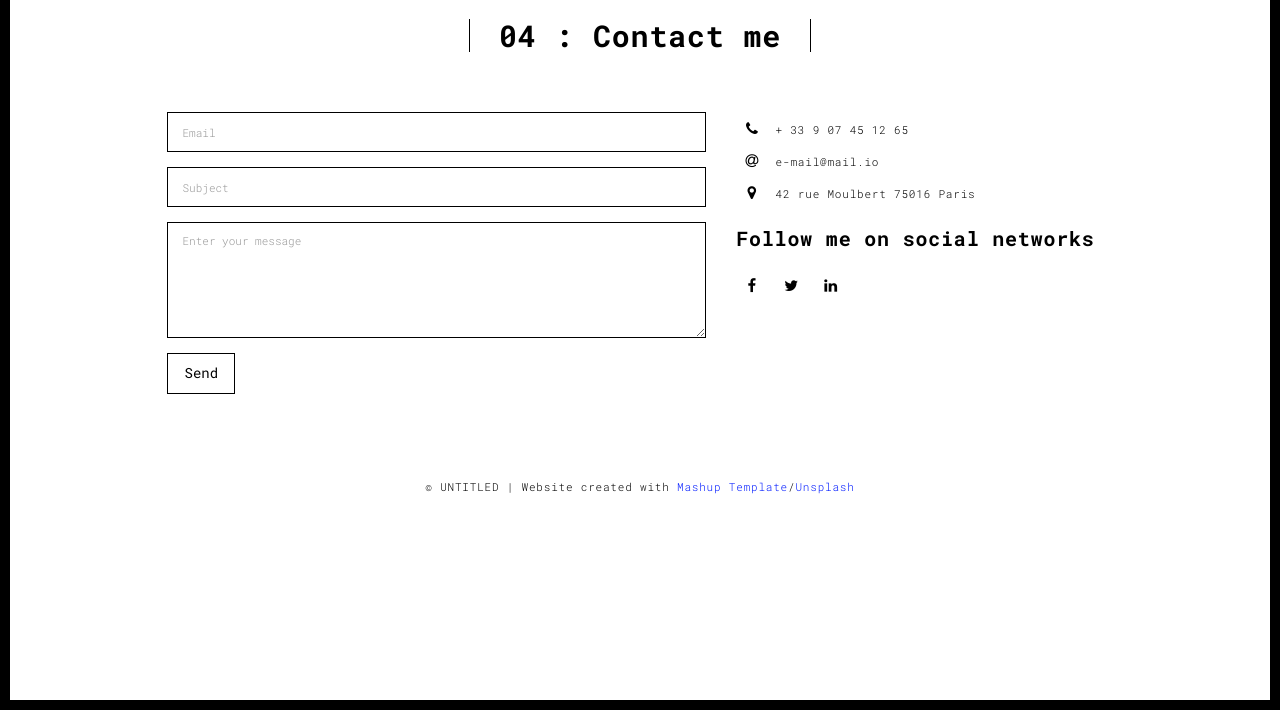
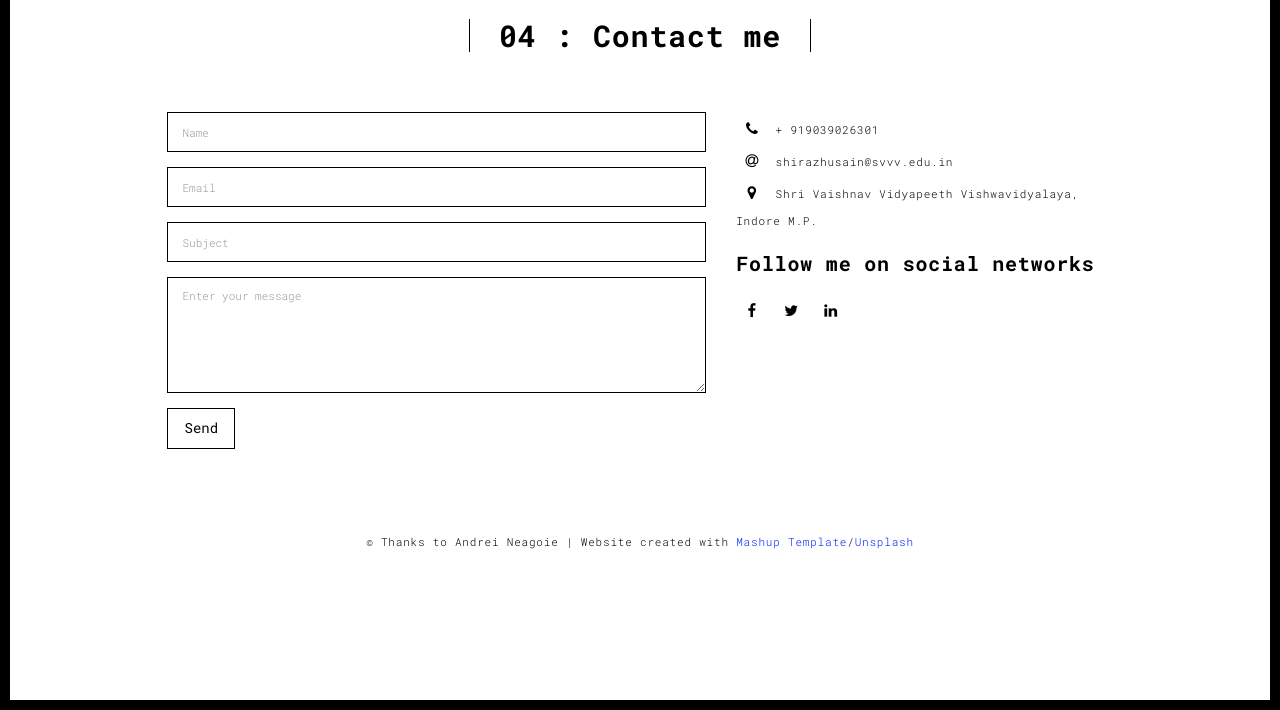
Before and after one commit to ShirazHusain1/portfo, a Flask app: page /contact.html in a window 1280 px wide. Shown: the part 90-800 px from the top of the page. Run offline with Flask 2, Linux system fonts and the light colour scheme; some libraries are stand-ins or nearby versions.

Commit message:
changing files version1

```diff
--- a/server.py
+++ b/server.py
@@ -10,10 +10,6 @@ def hello_world():
     #return "<p>Hello, Shira!</p>"
     return render_template('./index.html')
 
-# @app.route("/thankyou.html/<username>")
-# def hello_world2(username='husain'):
-#     return render_template('./thankyou.html', name=username)
-
 @app.route("/<string:page_name>")
 def html_page(page_name):
     #return "<p>Hello, Shira!</p>"
@@ -21,56 +17,79 @@ def html_page(page_name):
 
 def write_to_file(data):
     with open ('database.txt', mode='a') as database:
+        name = data["name"]
         email = data["email"]
         subject = data["subject"]
         message = data["message"]
-        file = database.write(f'\n{email},{subject},{message}')
+        file = database.write(f'\n{name},{email},{subject},{message}')
         #file = database.write("you are right there")
         print("write to file is working")
 
 def write_to_csv(data):
     with open ('database.csv', newline='', mode='a') as database2:
+        name = data["name"]
         email = data["email"]
         subject = data["subject"]
         message = data["message"]
         csv_writer = csv.writer(database2, delimiter=',', quotechar='"', quoting=csv.QUOTE_MINIMAL)
-        csv_writer.writerow([email,subject,message])
+        csv_writer.writerow([name,email,subject,message])
         print("write to CSV is working")
 
-# # @app.route("/<username>")
-# # def hello_world(username=None):
-# #     return render_template('index.html', name=username)
+# Get means send and Post means save
 
-# # @app.route("/<username>/<int:post_id>")
-# # def hello_world(username=None, post_id=None):
-# #     return render_template('index.html', name=username, post_id=post_id)
+@app.route('/submit_form', methods=['POST', 'GET'])
+def submit_form():
+    if request.method=='POST':
+        try:
+            #data = request.form['email']
+            myname = request.form['name']
+            data = request.form.to_dict()
+            print(data)
+            write_to_csv(data)
+            write_to_file(data)
+            #return redirect('./thankyou.html')
+            return render_template('./thankyou.html', username=myname)
+
+        except:
+            return 'Did not save to database'
+    else:
+        return 'something went wrong. Try again'
+
+@app.route("/thankyou.html/<string:myname>")
+def hello_world3(myname=None):
+    return render_template('./thankyou.html', name=myname)
+
+#*****************************************************************
 
 # @app.route("/about.html")
 # def about():
-#     #return "<p>Hello, Shira!</p>"
 #     return render_template('./about.html')
 
 # @app.route("/contact.html")
 # def contact():
-#     #return "<p>Hello, Shira!</p>"
 #     return render_template('./contact.html')
 
 # @app.route("/works.html")
 # def works():
-#     #return "<p>Hello, Shira!</p>"
 #     return render_template('./works.html')
 
 # @app.route("/work.html")
 # def work():
-#     #return "<p>Hello, Shira!</p>"
 #     return render_template('./work.html')
+
+# @app.route("/index.html")
+# def index():
+#     return render_template('./index.html')
+
+#************************************************************************
+
+# @app.route("/<username>/<int:post_id>")
+# def hello_world(username=None, post_id=None):
+#     return render_template('index.html', name=username, post_id=post_id)
 
 # @app.route("/components.html")
 # def components():
-#     #return "<p>Hello, Shira!</p>"
 #     return render_template('./components.html')
-
-
 
 # @app.route("/Home")
 # def Home():
@@ -80,23 +99,5 @@ def write_to_csv(data):
 # def Aboutme():
 #     return "<p>Hello, Shiraz, This is about you</p>"
 
-# Get means send and Post means save
-
-@app.route('/submit_form', methods=['POST', 'GET'])
-def submit_form():
-    if request.method=='POST':
-        try:
-            #data = request.form['email']
-            name = request.form['subject']
-            data = request.form.to_dict()
-            print(data)
-            write_to_csv(data)
-            write_to_file(data)
-            return redirect('/thankyou.html')
-        except:
-            return 'Did not save to database'
-    else:
-        return 'something went wrong. Try again'
-
     #return render_template('login.html', error=error)
     #return "form submitted Hoooray"
--- a/templates/about.html
+++ b/templates/about.html
@@ -15,7 +15,7 @@
   <link rel="apple-touch-icon" sizes="180x180" href="./static/assets/apple-icon-180x180.png">
   <link href="./static/assets/favicon.ico" rel="icon">
 
-  <title>Title page</title>
+  <title>About me</title>
 
 <link href="./static/main.3f6952e4.css" rel="stylesheet"></head>
 
@@ -74,7 +74,7 @@
                   Class aptent taciti sociosqu ad litora torquent per conubia nostra, per inceptos himenaeos. Phasellus iaculis magna sagittis elit sagittis, at hendrerit lorem venenatis. Morbi accumsan iaculis blandit. Cras ultrices hendrerit nisl.</p>
                 </div>
                 <div class="col-xs-12 col-md-6">
-                  <img src="./static/assets/images/profil.jpg" class="img-responsive" alt="">
+                  <img src="./static/assets/images/profile.jpeg" class="img-responsive" alt="">
                 </div>
               </div>
             </div>
@@ -91,7 +91,7 @@
   <div class="container">
     <div class="row">
       <div class="col-xs-12">
-        <p>© UNTITLED | Website created with <a href="http://www.mashup-template.com/" title="Create website with free html template">Mashup Template</a>/<a href="https://www.unsplash.com/" title="Beautiful Free Images">Unsplash</a></p>
+        <p>© Thanks to Andrei Neagoie | Website created with <a href="http://www.mashup-template.com/" title="Create website with free html template">Mashup Template</a>/<a href="https://www.unsplash.com/" title="Beautiful Free Images">Unsplash</a></p>
       </div>
     </div>
   </div>
--- a/templates/contact.html
+++ b/templates/contact.html
@@ -15,7 +15,7 @@
   <link rel="apple-touch-icon" sizes="180x180" href="./static/assets/apple-icon-180x180.png">
   <link href="./static/assets/favicon.ico" rel="icon">
 
-  <title>Title page</title>
+  <title>Contact</title>
 
 <link href="./static/main.3f6952e4.css" rel="stylesheet"></head>
 
@@ -63,6 +63,9 @@
                   <div class="row">
                     <div class="col-md-7">
                       <div class="form-group">
+                        <input name="name" type="text" class="form-control" id="name" placeholder="Name">
+                      </div>
+                      <div class="form-group">
                         <input name="email" type="email" class="form-control" id="email" placeholder="Email">
                       </div>
                       <div class="form-group">
@@ -79,19 +82,19 @@
                           <span class="fa-icon">
                             <i class="fa fa-phone" aria-hidden="true"></i>
                           </span>
-                          + 33 9 07 45 12 65
+                          + 919039026301
                         </li>
                         <li>
                           <span class="fa-icon">
                             <i class="fa fa-at" aria-hidden="true"></i>
                           </span>
-                          e-mail@mail.io
+                          shirazhusain@svvv.edu.in
                         </li>
                         <li>
                           <span class="fa-icon">
                             <i class="fa fa fa-map-marker" aria-hidden="true"></i>
                           </span>
-                          42 rue Moulbert 75016 Paris
+                          Shri Vaishnav Vidyapeeth Vishwavidyalaya, Indore M.P.
                         </li>
                       </ul>
                       <h3>Follow me on social networks</h3>
@@ -122,7 +125,7 @@
   <div class="container">
     <div class="row">
       <div class="col-xs-12">
-        <p>© UNTITLED | Website created with <a href="http://www.mashup-template.com/" title="Create website with free html template">Mashup Template</a>/<a href="https://www.unsplash.com/" title="Beautiful Free Images">Unsplash</a></p>
+        <p>© Thanks to Andrei Neagoie | Website created with <a href="http://www.mashup-template.com/" title="Create website with free html template">Mashup Template</a>/<a href="https://www.unsplash.com/" title="Beautiful Free Images">Unsplash</a></p>
       </div>
     </div>
   </div>
--- a/templates/index.html
+++ b/templates/index.html
@@ -15,7 +15,7 @@
   <link rel="apple-touch-icon" sizes="180x180" href="./static/assets/apple-icon-180x180.png">
   <link href="./static/assets/favicon.ico" rel="icon">
 
-  <title>Title page</title>
+  <title>Home</title>
 
 <link href="./static/main.3f6952e4.css" rel="stylesheet"></head>
 
--- a/templates/thankyou.html
+++ b/templates/thankyou.html
@@ -15,7 +15,7 @@
   <link rel="apple-touch-icon" sizes="180x180" href="./static/assets/apple-icon-180x180.png">
   <link href="./static/assets/favicon.ico" rel="icon">
 
-  <title>Title page</title>
+  <title>Contact</title>
 
 <link href="./static/main.3f6952e4.css" rel="stylesheet"></head>
 
@@ -59,7 +59,7 @@
 
           <div class="row">
             <div class="col-md-10 col-md-offset-1">
-              Thankyou {{name}} I will be in contact with you shortly.
+              Glad to see you {{username}}, I will be in contact with you shortly!
             </div>
 
           </div>
@@ -74,7 +74,7 @@
   <div class="container">
     <div class="row">
       <div class="col-xs-12">
-        <p>© UNTITLED | Website created with <a href="http://www.mashup-template.com/" title="Create website with free html template">Mashup Template</a>/<a href="https://www.unsplash.com/" title="Beautiful Free Images">Unsplash</a></p>
+        <p>© Thanks to Andrei Neagoie | Website created with <a href="http://www.mashup-template.com/" title="Create website with free html template">Mashup Template</a>/<a href="https://www.unsplash.com/" title="Beautiful Free Images">Unsplash</a></p>
       </div>
     </div>
   </div>
--- a/templates/works.html
+++ b/templates/works.html
@@ -15,7 +15,7 @@
   <link rel="apple-touch-icon" sizes="180x180" href="./staic/assets/apple-icon-180x180.png">
   <link href="./static/assets/favicon.ico" rel="icon">
 
-  <title>Title page</title>
+  <title>Works</title>
 
 <link href="./static/main.3f6952e4.css" rel="stylesheet"></head>
 
@@ -172,7 +172,7 @@
   <div class="container">
     <div class="row">
       <div class="col-xs-12">
-        <p>© UNTITLED | Website created with <a href="http://www.mashup-template.com/" title="Create website with free html template">Mashup Template</a>/<a href="https://www.unsplash.com/" title="Beautiful Free Images">Unsplash</a></p>
+        <p>© Thanks to Andrei Neagoie | Website created with <a href="http://www.mashup-template.com/" title="Create website with free html template">Mashup Template</a>/<a href="https://www.unsplash.com/" title="Beautiful Free Images">Unsplash</a></p>
       </div>
     </div>
   </div>
```
Also changed, not shown: static/assets/images/profile.jpeg (added).
